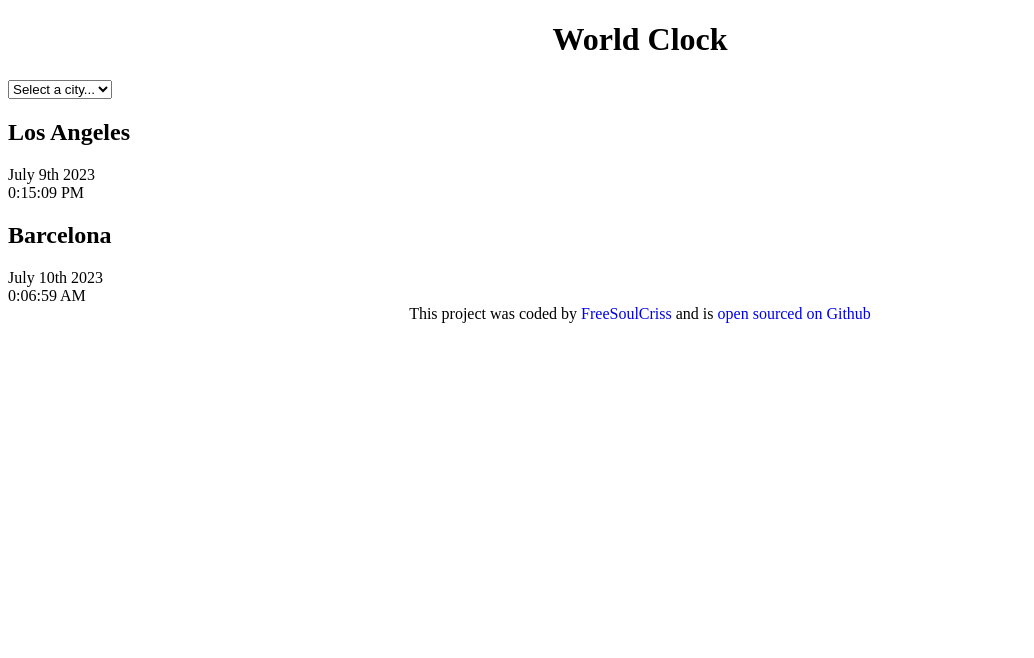
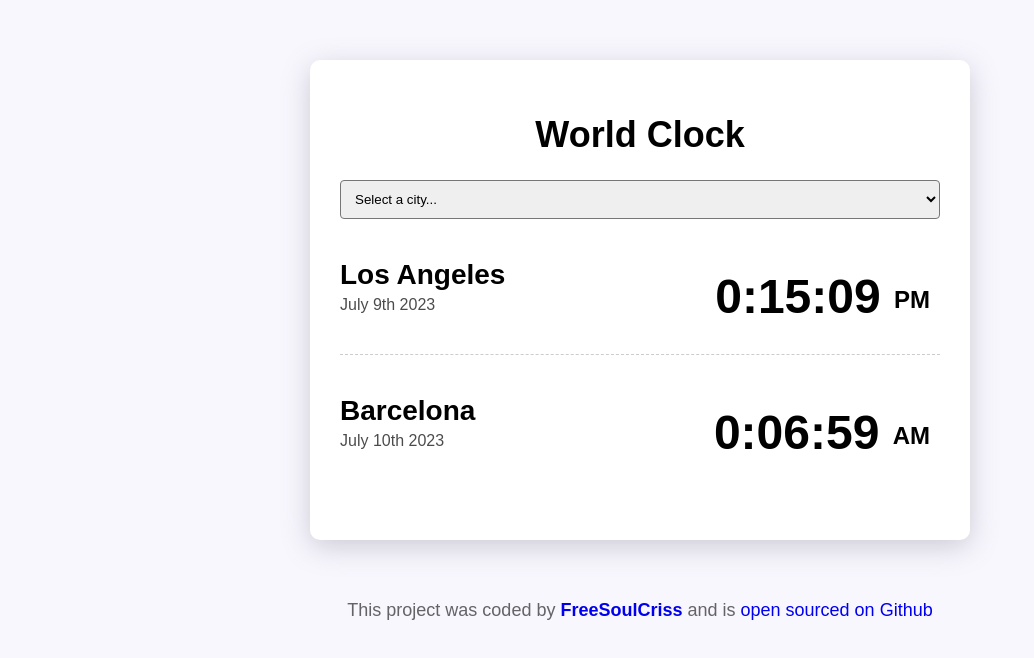
Before and after one commit to FreeSoulCris/world-clock-project, a plain HTML site: page index.html in a window 1280 px wide. Shown: the whole page, without its empty margins (0-1034 px from the left). Drawn offline with Linux system fonts and the light colour scheme; files whose address does not match are found by name.

Commit message:
CSS Updated

```diff
--- a/css/style.css
+++ b/css/style.css
@@ -1,9 +1,65 @@
+body {
+  background-color: #f9f7fe;
+  font-family: sans-serif;
+}
+
+.container {
+  max-width: 600px;
+  margin: 60px auto;
+  background-color: #fff;
+  padding: 30px;
+  box-shadow: 0px 7px 29px 0px rgba(100, 100, 111, 0.3);
+  border-radius: 10px;
+}
+
 h1 {
   text-align: center;
+  font-size: 36px;
+}
+
+select {
+  display: block;
+  width: 100%;
+  padding: 10px;
+  border-radius: 4px;
+}
+
+.city {
+  display: flex;
+  justify-content: space-between;
+  margin: 20px 0;
+  border-bottom: 1px dashed rgba(0, 0, 0, 0.2);
+  padding: 20px 0;
+}
+
+.city:last-child {
+  border: none;
+}
+
+h2 {
+  margin: 0 0 5px;
+  font-size: 28px;
+}
+
+.date {
+  opacity: 0.7;
+}
+
+.time {
+  font-size: 48px;
+  font-weight: bold;
+  padding: 10px;
+}
+
+.time small {
+  font-size: 24px;
+  vertical-align: middle;
 }
 
 footer {
   text-align: center;
+  font-size: 18px;
+  color: rgba(0, 0, 0, 0.6);
 }
 
 footer a {
--- a/index.html
+++ b/index.html
@@ -9,28 +9,38 @@
   <body>
     <div class="container">
       <h1>World Clock</h1>
-      <select name="" id="">
+      <select name="city-selector" id="city-selector">
         <option value="">Select a city...</option>
         <option value="">London</option>
         <option value="">New York</option>
         <option value="">Auckland</option>
       </select>
-      <div class="cityOne">
-        <h2>Los Angeles</h2>
-        <div class="date">July 9th 2023</div>
-        <div class="time">0:15:09 PM</div>
-      </div>
-      <div class="cityTwo">
-        <h2>Barcelona</h2>
-        <div class="date">July 10th 2023</div>
-        <div class="time">0:06:59 AM</div>
+      <div class="cities">
+        <div class="city">
+          <div class="city-name-date">
+            <h2>Los Angeles</h2>
+            <div class="date">July 9th 2023</div>
+          </div>
+          <div class="city-time">
+            <div class="time">0:15:09 <small>PM</small></div>
+          </div>
+        </div>
+        <div class="city">
+          <div class="city-name-date">
+            <h2>Barcelona</h2>
+            <div class="date">July 10th 2023</div>
+          </div>
+          <div class="city-time">
+            <div class="time">0:06:59 <small>AM</small></div>
+          </div>
+        </div>
       </div>
     </div>
     <footer>
       This project was coded by
-      <a href="https://www.instagram.com/freesoulcriss/" target="_blank"
-        >FreeSoulCriss</a
-      >
+      <a href="https://www.instagram.com/freesoulcriss/" target="_blank">
+        <strong>FreeSoulCriss</strong>
+      </a>
       and is
       <a
         href="https://github.com/FreeSoulCris/world-clock-project"
```
